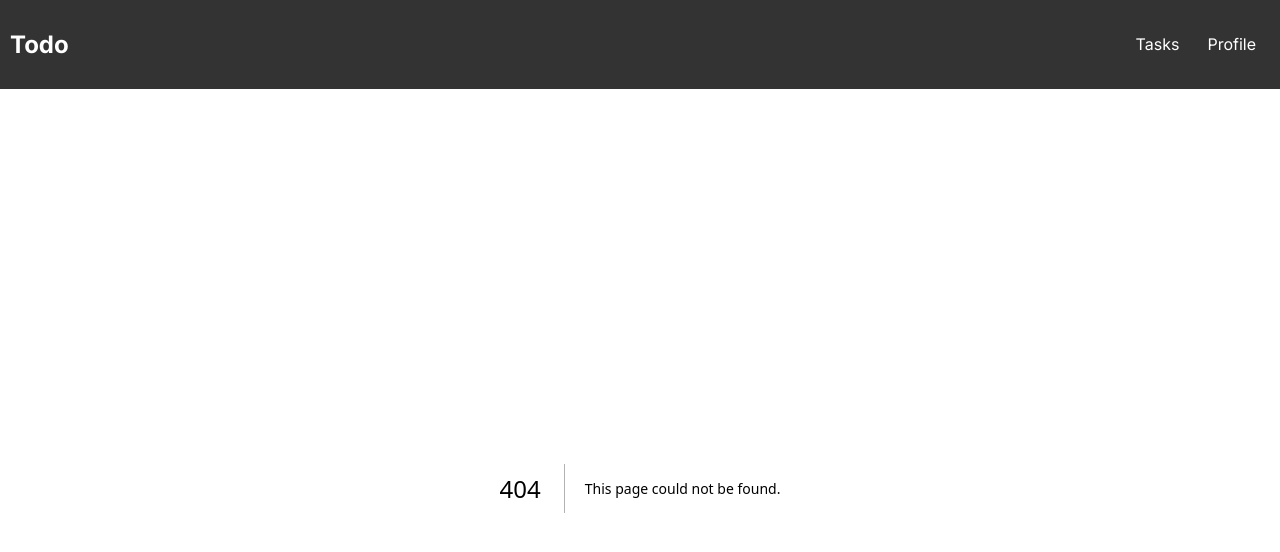
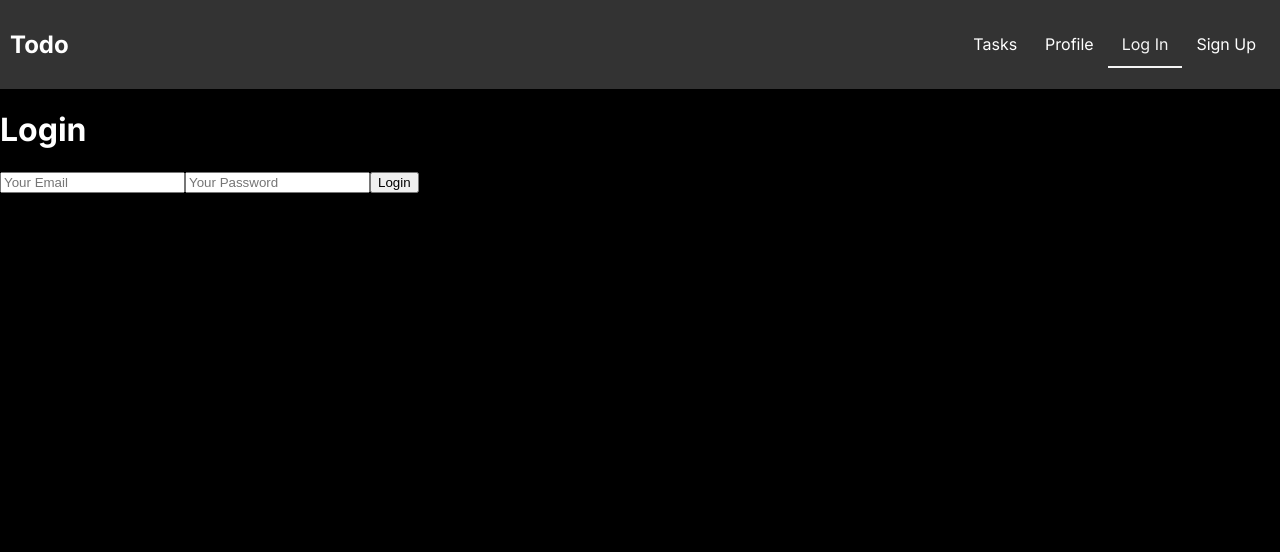
Before and after one commit to smartful/todo-next-13, a Next.js app: page /login in a window 1280 px wide. Before the commit this address had no page. Shown: the top 552 px of the page. Built offline with nearby package versions, Linux system fonts and the light colour scheme.

Commit message:
init Login feature

```diff
--- /dev/null
+++ b/app/login/page.tsx
@@ -0,0 +1,10 @@
+import LoginForm from '@/components/LoginForm';
+
+export default function Login() {
+  return (
+    <>
+      <h1>Login</h1>
+      <LoginForm />
+    </>
+  );
+}
--- /dev/null
+++ b/components/LoginForm.tsx
@@ -0,0 +1,29 @@
+'use client';
+
+import React, { useState } from 'react';
+
+const LoginForm = () => {
+  const [email, setEmail] = useState('');
+  const [password, setPassword] = useState('');
+
+  const handleSubmit = (e: React.FormEvent<HTMLElement>) => {
+    e.preventDefault();
+    console.log('email : ', email);
+    console.log('password : ', password);
+  };
+
+  return (
+    <form onClick={handleSubmit}>
+      <input type="email" placeholder="Your Email" value={email} onChange={(e) => setEmail(e.target.value)} />
+      <input
+        type="password"
+        placeholder="Your Password"
+        value={password}
+        onChange={(e) => setPassword(e.target.value)}
+      />
+      <button type="submit">Login</button>
+    </form>
+  );
+};
+
+export default LoginForm;
--- a/components/Navbar.tsx
+++ b/components/Navbar.tsx
@@ -1,4 +1,5 @@
 'use client';
+
 import Link from 'next/link';
 import { usePathname } from 'next/navigation';
 import styles from './navbar.module.css';
@@ -13,6 +14,16 @@ const sections = [
     id: 2,
     name: 'Profile',
     href: '/profile',
+  },
+  {
+    id: 3,
+    name: 'Log In',
+    href: '/login',
+  },
+  {
+    id: 4,
+    name: 'Sign Up',
+    href: '/signup',
   },
 ];
 
```
